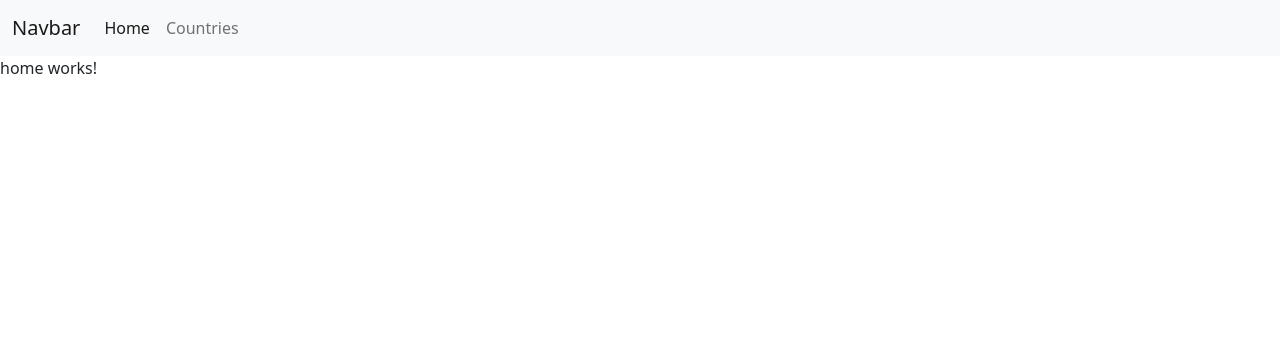
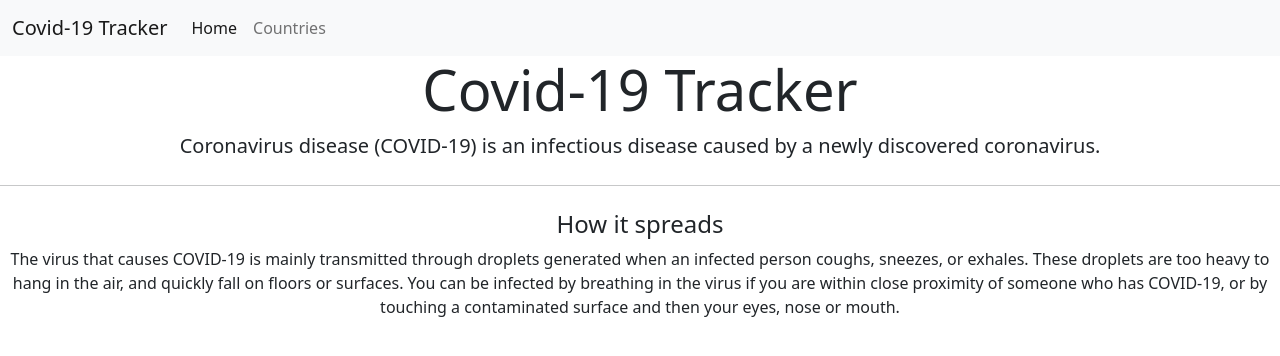
Before and after one commit to vijayB725/covidApp, an Angular app: page / in a window 1280 px wide. Shown: the top 356 px of the page. Built offline with nearby package versions, Linux system fonts and the light colour scheme.

Commit message:
3 files modified

```diff
--- a/src/app/components/countries/countries.component.html
+++ b/src/app/components/countries/countries.component.html
@@ -1,3 +1,11 @@
-<p>
-countries works!
-</p>
+<div class="jumbotron bg-white text-center">
+	<h1 class="display-4">Covid-19 Tracker Country wise</h1>
+	<p class="lead">Coronavirus disease (COVID-19) is an infectious disease caused by a newly discovered coronavirus.
+	</p>
+	<hr class="my-4">
+	<H4>How it spreads</H4>
+	<p>The virus that causes COVID-19 is mainly transmitted through droplets generated when an infected person coughs,
+		sneezes, or exhales. These droplets are too heavy to hang in the air, and quickly fall on floors or surfaces.
+		You can be infected by breathing in the virus if you are within close proximity of someone who has COVID-19, or
+		by touching a contaminated surface and then your eyes, nose or mouth.</p>
+</div>
--- a/src/app/components/home/home.component.html
+++ b/src/app/components/home/home.component.html
@@ -1,3 +1,11 @@
-<p>
-home works!
-</p>
+<div class="jumbotron bg-white text-center">
+	<h1 class="display-4">Covid-19 Tracker</h1>
+	<p class="lead">Coronavirus disease (COVID-19) is an infectious disease caused by a newly discovered coronavirus.
+	</p>
+	<hr class="my-4">
+	<H4>How it spreads</H4>
+	<p>The virus that causes COVID-19 is mainly transmitted through droplets generated when an infected person coughs,
+		sneezes, or exhales. These droplets are too heavy to hang in the air, and quickly fall on floors or surfaces.
+		You can be infected by breathing in the virus if you are within close proximity of someone who has COVID-19, or
+		by touching a contaminated surface and then your eyes, nose or mouth.</p>
+</div>
--- a/src/app/components/navbar/navbar.component.html
+++ b/src/app/components/navbar/navbar.component.html
@@ -1,6 +1,6 @@
 <nav class="navbar navbar-expand-lg navbar-light bg-light">
 	<div class="container-fluid">
-    <a class="navbar-brand" href="#">Navbar</a>
+		<a class="navbar-brand" href="#">Covid-19 Tracker</a>
 		<button
       class="navbar-toggler"
       type="button"
```
Lines whose indentation alone changed are shown as unchanged.
